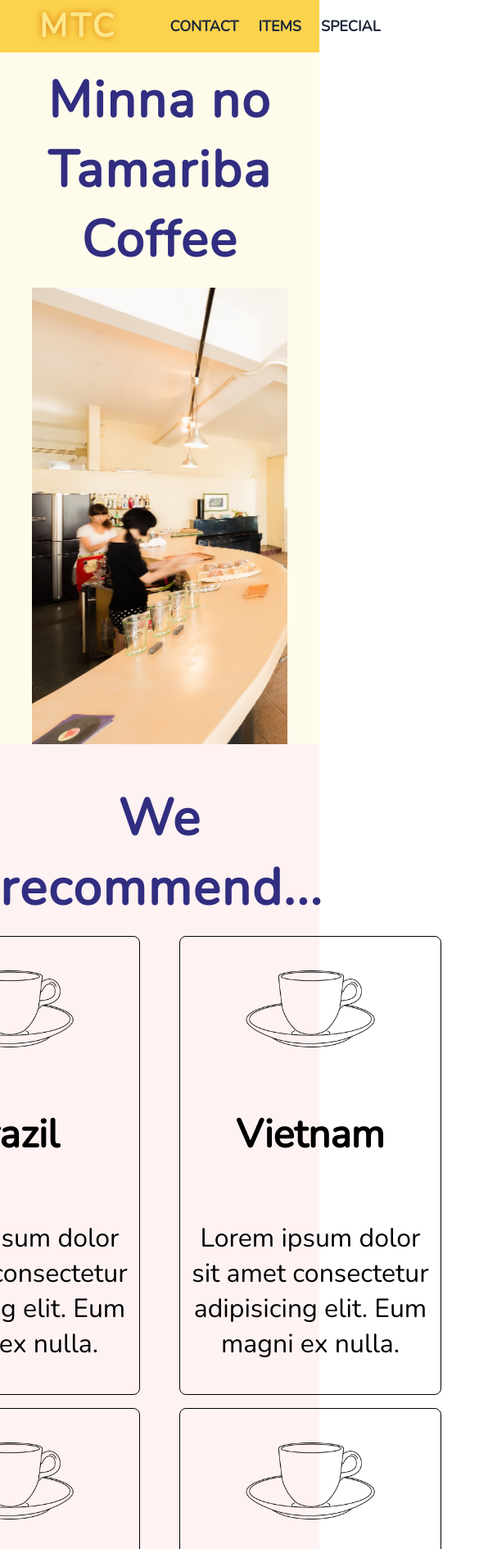
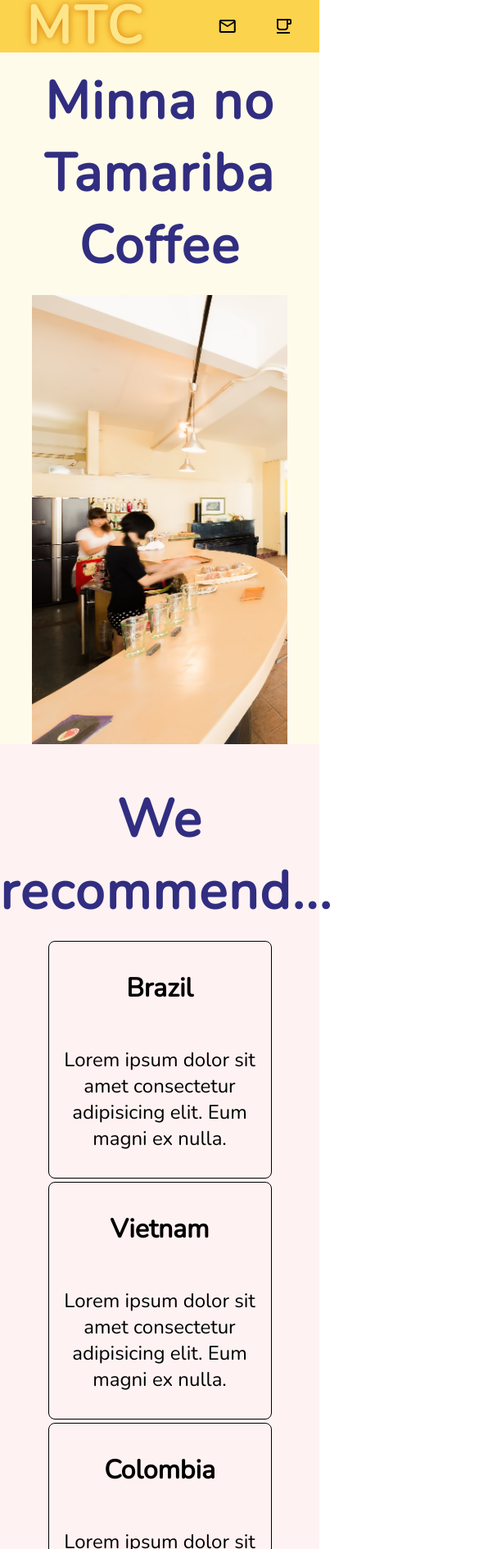
Before and after one commit to ryusei-sl/studyHTML, a plain HTML site: page index.html in a window 390 px wide. Shown: the top 1890 px of the page at 82% size, 585 px wide, since content can reach past the window. Drawn offline with nearby package versions, Linux system fonts and the light colour scheme.

Commit message:
🎨 最低限のレスポンシブ対応

```diff
--- a/index.html
+++ b/index.html
@@ -3,7 +3,10 @@
   <head>
     <meta charset="UTF-8" />
     <meta http-equiv="X-UA-Compatible" content="IE=edge" />
-    <meta name="viewport" content="width=device-width, initial-scale=1.0" />
+    <meta
+      name="viewport"
+      content="width=device-width, initial-scale=1.0,maximum-scale=1.0, minimum-scale=1.0"
+    />
     <meta
       name="description"
       content="このサイトはHTMLを練習するためのサンプル用のサイトです。"
@@ -12,13 +15,18 @@
       href="https://fonts.googleapis.com/css2?family=Nunito&display=swap"
       rel="stylesheet"
     />
+    <link
+      rel="stylesheet"
+      href="https://fonts.googleapis.com/css2?family=Material+Symbols+Outlined:opsz,wght,FILL,GRAD@48,400,0,0"
+    />
+
     <link rel="stylesheet" href="style.css" />
     <title>studyHTML</title>
   </head>
   <body>
     <header class="header-container">
       <div>
-        <h1 class="header-logo">MTC</h1>
+        <h1 class="header-logo"><a href="./index.html">MTC</a></h1>
       </div>
       <nav>
         <ul class="nav-items">
@@ -27,6 +35,13 @@
           <li><a id="special" href="#">SPECIAL</a></li>
         </ul>
       </nav>
+      <!-- スマホ用アイコン -->
+      <span class="material-symbols-outlined"
+        ><a href="#CONTACT"> mail</a>
+      </span>
+      <span class="material-symbols-outlined">
+        <a href="#ITEMS">local_cafe</a>
+      </span>
     </header>
 
     <main>
--- a/style.css
+++ b/style.css
@@ -4,13 +4,11 @@ html {
 
 body {
   margin: 0 auto;
-  min-height: 100%;
 }
 
 a {
   text-decoration-line: none;
-  color: #1e293b;
-  font-weight: 600;
+  color: inherit;
 }
 
 .header-container {
@@ -25,7 +23,7 @@ a {
 }
 
 .header-logo {
-  font-size: 40px;
+  font-size: 4em;
   color: #fde68a;
   text-shadow: 0 0 10px #d97706;
   letter-spacing: 4px;
@@ -38,6 +36,10 @@ a {
 .nav-items li {
   margin-left: 24px;
   list-style: none;
+}
+
+.material-symbols-outlined {
+  display: none;
 }
 
 .hero-container {
@@ -54,7 +56,7 @@ a {
   color: #312e81;
   margin: 0;
   padding: 16px 0;
-  font-size: 62px;
+  font-size: 7rem;
   letter-spacing: 2px;
 }
 
@@ -75,7 +77,7 @@ a {
   display: grid;
   justify-content: center;
   align-items: center;
-  grid-template-columns: 320px 320px;
+  grid-template-columns: 30vw 30vw;
   height: 100vh;
   row-gap: 16px;
   column-gap: 48px;
@@ -112,7 +114,7 @@ a {
   display: flex;
   flex-direction: column;
   align-items: center;
-  width: 720px;
+  width: 80vw;
   margin: 0 auto;
 }
 .form > button {
@@ -136,3 +138,51 @@ footer {
   align-items: center;
   justify-content: center;
 }
+
+@media screen and (max-width: 800px) {
+  body {
+    width: 100%;
+    max-width: 500px;
+  }
+
+  .header-container {
+    height: 64px;
+    position: sticky;
+    padding: 0 2em;
+    top: 0;
+  }
+  .nav-items {
+    display: none;
+  }
+
+  .material-symbols-outlined {
+    display: block;
+  }
+
+  .hero-title {
+    text-align: center;
+    color: #312e81;
+    margin: 0;
+    padding: 16px 0;
+    font-size: 4rem;
+  }
+  .recommend {
+    height: auto;
+    width: auto;
+  }
+  .recommend-list {
+    grid-template-columns: 70vw;
+    row-gap: 4px;
+  }
+
+  .recommend-items > h2 {
+    font-size: 2em;
+  }
+  .recommend-items > img {
+    display: none;
+  }
+  .recommend-items > p {
+    font-size: 1.5em;
+    overflow: hidden;
+  }
+}
```
